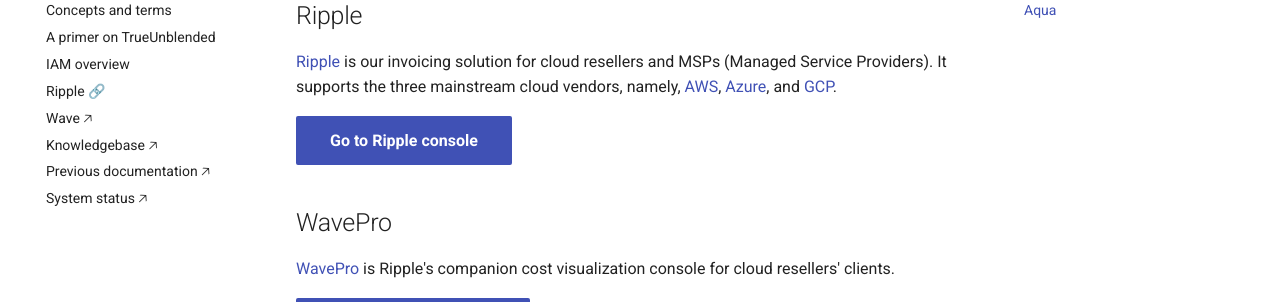
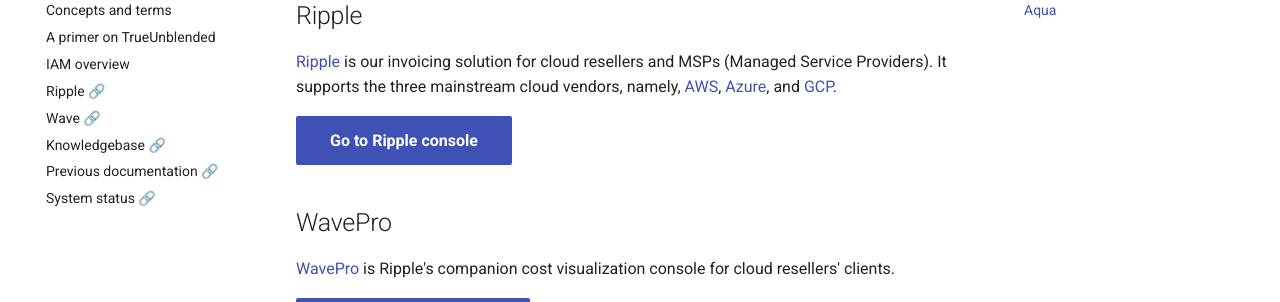
Before and after one commit to alphauslabs/tmpdocs, an MkDocs documentation site: the page built from docs/products.md, in a window 1280 px wide. Shown: the part 230-532 px from the top of the page. Built offline with MkDocs 1.6.1 and Material for MkDocs 9.7.7, drawn with Linux system fonts in a browser that asks for light colours; comment, search, counter and statistics services are not loaded.

```diff
--- a/mkdocs.yml
+++ b/mkdocs.yml
@@ -17,10 +17,10 @@ nav:
   - 'A primer on TrueUnblended': 'trueunblended.md'
   - 'IAM overview': 'iam.md'
   - 'Ripple 🔗': 'https://docs.alphaus.cloud/v/ripple-en/'
-  - 'Wave 🡥': 'https://docs.alphaus.cloud/v/wave-eng/'
-  - 'Knowledgebase 🡥': 'https://help.alphaus.cloud/en/'
-  - 'Previous documentation 🡥': 'https://docs.alphaus.cloud/'
-  - 'System status 🡥': 'https://status.alphaus.cloud/'
+  - 'Wave 🔗': 'https://docs.alphaus.cloud/v/wave-eng/'
+  - 'Knowledgebase 🔗': 'https://help.alphaus.cloud/en/'
+  - 'Previous documentation 🔗': 'https://docs.alphaus.cloud/'
+  - 'System status 🔗': 'https://status.alphaus.cloud/'
 - 'Blue API':
   - 'blueapi/overview.md'
   - 'blueapi/authentication.md'
```
